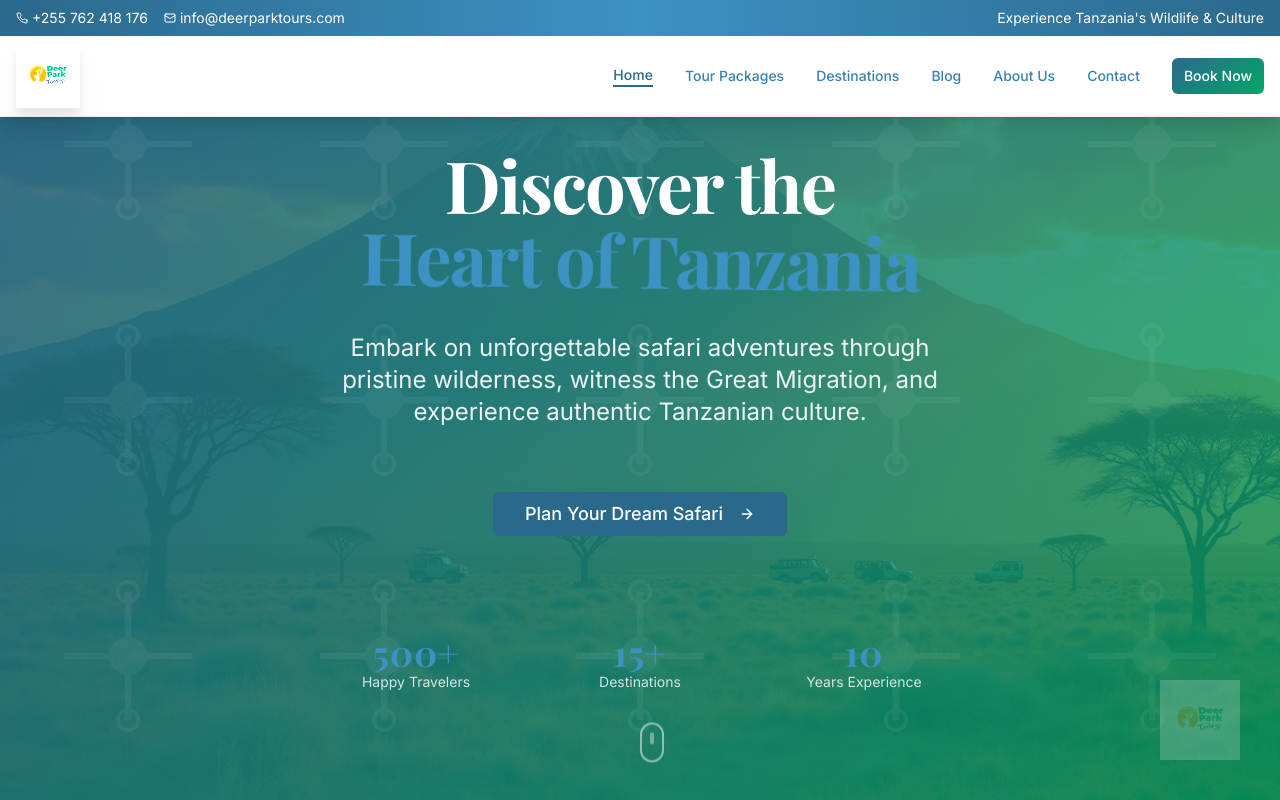
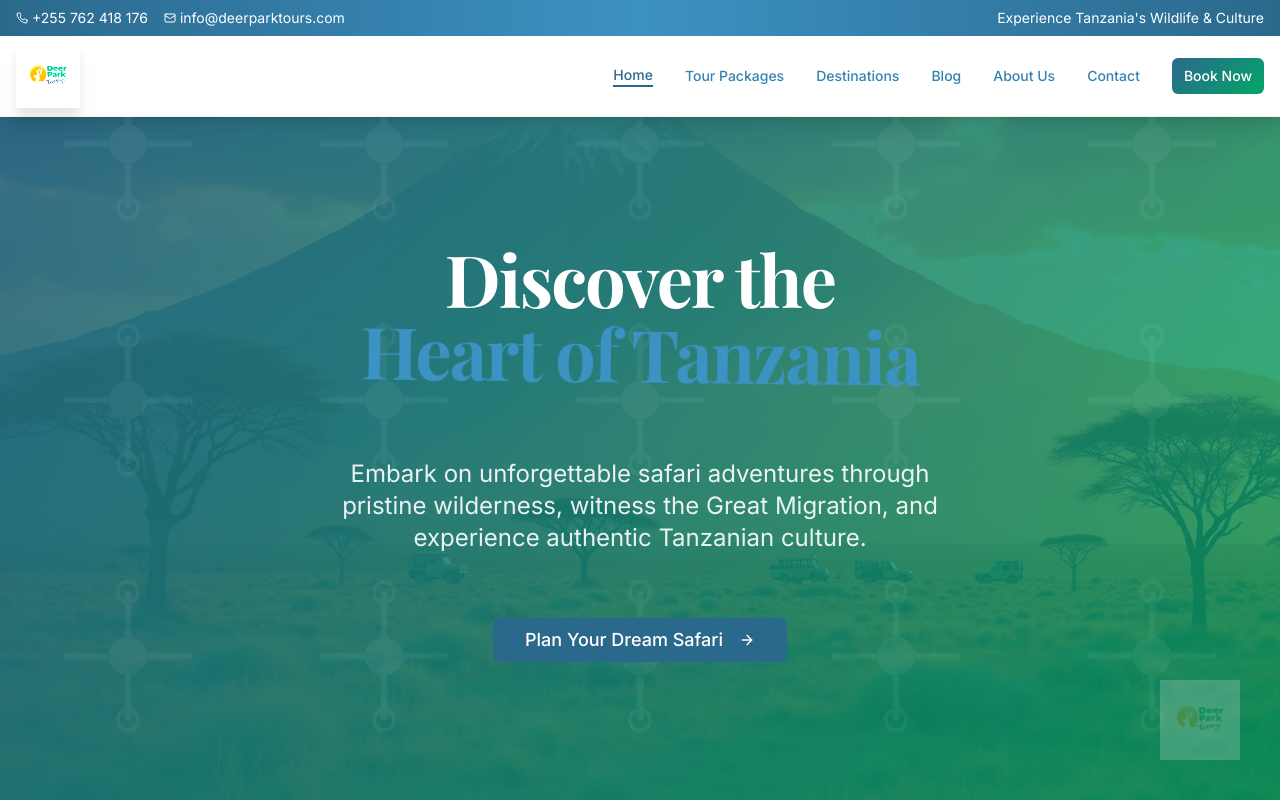
Before and after one commit to Angalia-Investment-Consortium-Limited/deerparktourstz, a React (Vite) app: page / in a window 1280 px wide. Shown: the top 800 px of the page. Built offline with nearby package versions, Linux system fonts and the light colour scheme; grey boxes are pictures that could not be loaded.

Commit message:
Remove viewers and experience part

```diff
--- a/src/components/ui/hero-section.tsx
+++ b/src/components/ui/hero-section.tsx
@@ -7,10 +7,13 @@ import { useScrollAnimation } from "@/hooks/use-scroll-animation";
 import Logo from "@/components/ui/logo";
 
 const HeroSection = () => {
-  const heroRef = useScrollAnimation('scroll-fade-in');
+  const heroRef = useScrollAnimation("scroll-fade-in");
 
   return (
-    <section ref={heroRef} className="relative min-h-screen flex items-center justify-center overflow-hidden pt-20 pb-10">
+    <section
+      ref={heroRef}
+      className="relative min-h-screen flex items-center justify-center overflow-hidden pt-20 pb-10"
+    >
       {/* Background Image */}
       <div
         className="absolute inset-0 bg-cover bg-center bg-no-repeat"
@@ -32,17 +35,26 @@ const HeroSection = () => {
       {/* Content */}
       <div className="relative z-10 container mx-auto px-4 text-center text-white">
         <div className="max-w-4xl mx-auto space-y-6 md:space-y-8">
-          <h1 className="heading-display text-3xl sm:text-4xl md:text-6xl lg:text-7xl leading-tight animate-fade-in">
+          <h1 className="heading-display my-16 text-3xl sm:text-4xl md:text-6xl lg:text-7xl leading-tight animate-fade-in">
             Discover the
-            <span className="block text-primary-glow gentle-float inline-block mt-2">Heart of Tanzania</span>
+            <span className="block text-primary-glow gentle-float inline-block mt-2">
+              Heart of Tanzania
+            </span>
           </h1>
 
-          <p className="body-large text-base sm:text-lg md:text-xl lg:text-2xl text-white/90 max-w-2xl mx-auto animate-fade-in px-4" style={{ animationDelay: '0.2s' }}>
-            Embark on unforgettable safari adventures through pristine wilderness,
-            witness the Great Migration, and experience authentic Tanzanian culture.
+          <p
+            className="body-large text-base sm:text-lg md:text-xl lg:text-2xl text-white/90 max-w-2xl mx-auto animate-fade-in px-4"
+            style={{ animationDelay: "0.2s" }}
+          >
+            Embark on unforgettable safari adventures through pristine
+            wilderness, witness the Great Migration, and experience authentic
+            Tanzanian culture.
           </p>
 
-          <div className="flex flex-col sm:flex-row gap-4 sm:gap-6 justify-center items-center pt-6 md:pt-8 animate-fade-in px-4" style={{ animationDelay: '0.4s' }}>
+          <div
+            className="flex flex-col sm:flex-row gap-4 sm:gap-6 justify-center items-center pt-6 md:pt-8 animate-fade-in px-4"
+            style={{ animationDelay: "0.4s" }}
+          >
             <Button
               size="lg"
               className="bg-primary hover:bg-primary/90 text-primary-foreground px-8 py-4 text-lg group shadow-safari hover:shadow-safari/50 transition-all duration-300"
@@ -53,39 +65,7 @@ const HeroSection = () => {
                 <ArrowRight className="ml-2 h-5 w-5 group-hover:translate-x-1 transition-transform" />
               </Link>
             </Button>
-
-            {/* <Button
-              variant="outline"
-              size="lg"
-              className="border-white/30 bg-white/10 backdrop-blur-sm text-white hover:bg-white/20 px-8 py-4 text-lg hover:scale-105 transition-all duration-300"
-            >
-              <Play className="mr-2 h-5 w-5" />
-              Watch Our Story
-            </Button> */}
           </div>
-
-          {/* Stats */}
-          <div className="grid grid-cols-3 gap-4 sm:gap-6 md:gap-8 pt-8 sm:pt-12 md:pt-16 max-w-2xl mx-auto animate-fade-in px-4" style={{ animationDelay: '0.6s' }}>
-            <div className="text-center group cursor-pointer">
-              <div className="heading-secondary text-2xl sm:text-3xl md:text-4xl font-bold text-primary-glow group-hover:scale-110 transition-transform duration-300">500+</div>
-              <div className="body-medium text-xs sm:text-sm text-white/80">Happy Travelers</div>
-            </div>
-            <div className="text-center group cursor-pointer">
-              <div className="heading-secondary text-2xl sm:text-3xl md:text-4xl font-bold text-primary-glow group-hover:scale-110 transition-transform duration-300">15+</div>
-              <div className="body-medium text-xs sm:text-sm text-white/80">Destinations</div>
-            </div>
-            <div className="text-center group cursor-pointer">
-              <div className="heading-secondary text-2xl sm:text-3xl md:text-4xl font-bold text-primary-glow group-hover:scale-110 transition-transform duration-300">10</div>
-              <div className="body-medium text-xs sm:text-sm text-white/80">Years Experience</div>
-            </div>
-          </div>
-        </div>
-      </div>
-
-      {/* Scroll indicator */}
-      <div className="absolute bottom-8 left-1/2 transform -translate-x-1/2 animate-float">
-        <div className="w-6 h-10 border-2 border-white/50 rounded-full flex justify-center">
-          <div className="w-1 h-3 bg-white/70 rounded-full mt-2 animate-pulse"></div>
         </div>
       </div>
     </section>
```
